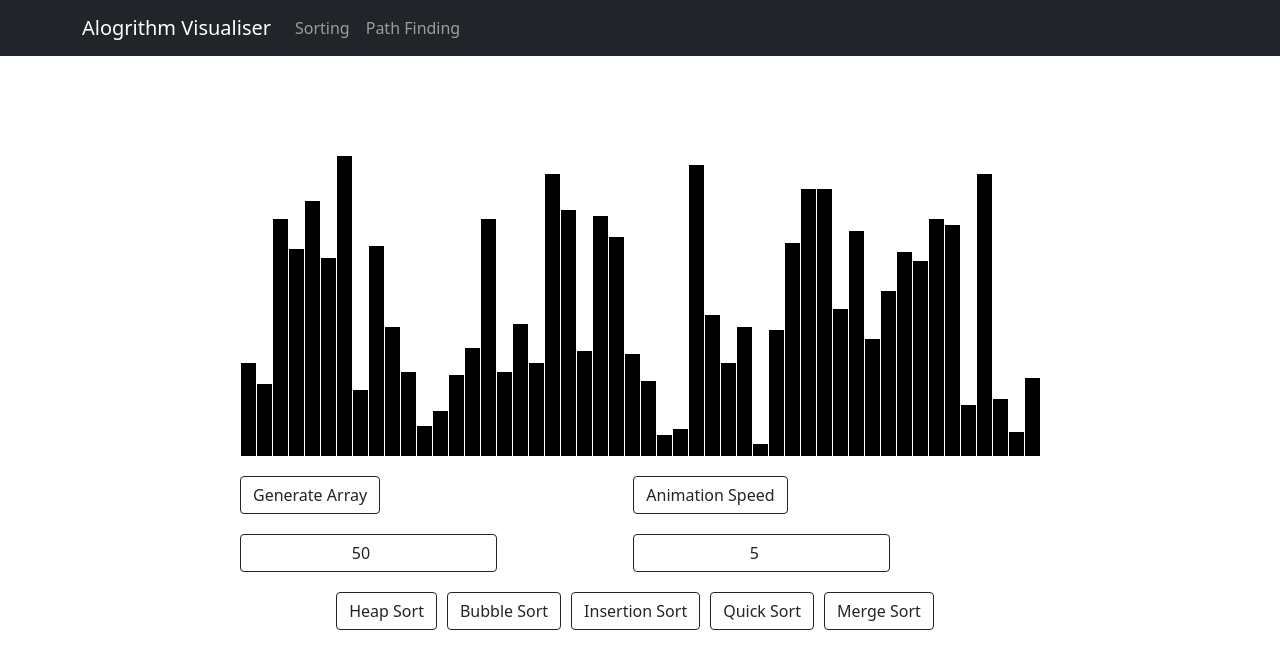
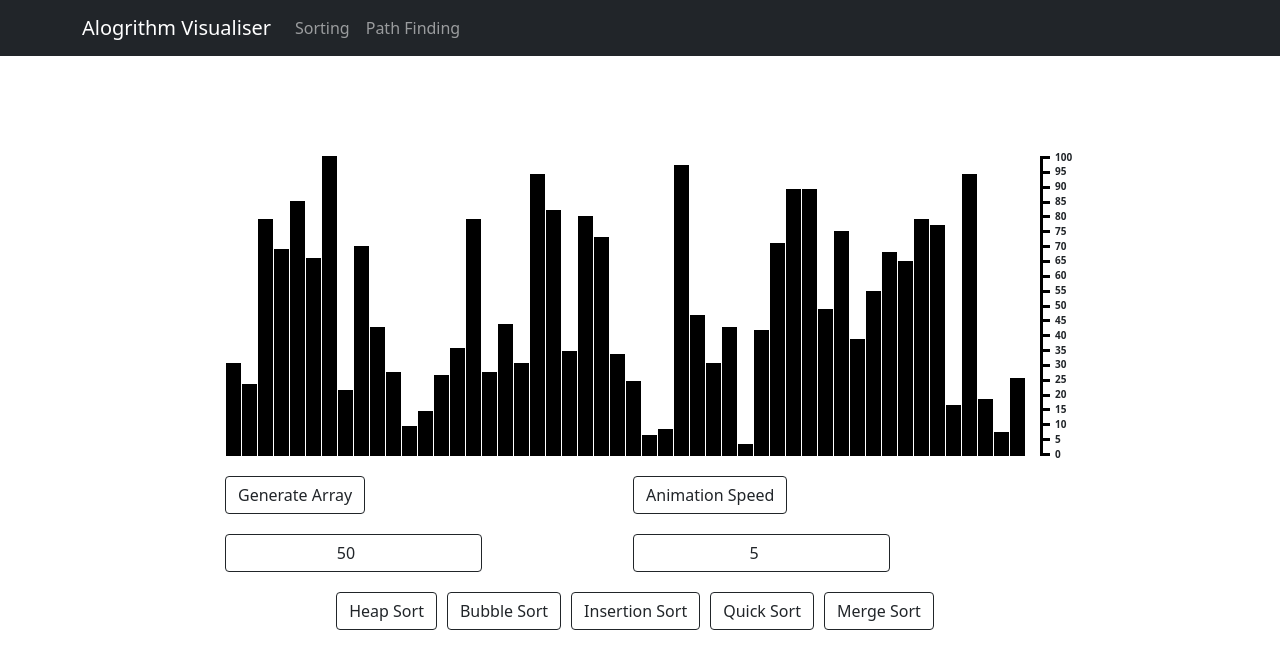
Before and after one commit to OliverSimonGH/Algorithm-Visualiser, a React (Create React App) app: page / in a window 1280 px wide. Shown: the top 668 px of the page. Built offline with nearby package versions, Linux system fonts and the light colour scheme.

Commit message:
created a measure bar on the side, so you can estimate the values of the bars, created with css and react and has a static height

```diff
--- a/src/Algorithm.js
+++ b/src/Algorithm.js
@@ -216,8 +216,14 @@ export default class Algorithm extends Component {
   };
 
   render() {
+    let measure = [];
+    for (let i = 0; i <= 20; i++) {
+      measure.push(<div className="measure-sidebar-layout" style={{top: `${((20 - i) * 5) * 0.99}%`, bottom: 100}}><div className="measure-sidebar"></div><div className="measure-sidebarnum">{i * 5}</div></div>)
+    }
+
     return (
       <div className="mainContainer">
+        <div className="ac">
         <div className="algorithmContainer">
           {this.state.arraySize &&
             this.state.array.map((bar, key) => {
@@ -230,6 +236,14 @@ export default class Algorithm extends Component {
                 ></div>
               );
             })}
+        </div>
+        <div className="measure">
+          <div className="measure-bar">
+            {measure.length && measure.map((value) => {
+              return value
+            })}
+          </div>
+        </div>
         </div>
         <div>
           <div className="button-spacing">
--- a/src/App.css
+++ b/src/App.css
@@ -6,7 +6,7 @@ html {
 .algorithmContainer {
   display: flex;
   height: 300px;
-  width: 100%;
+  width: 800px;
   text-align: center;
   /* border: 1px solid black; */
 }
@@ -27,7 +27,7 @@ html {
 
 .mainContainer {
   display: flex;
-  width: 800px;
+  width: 830px;
   margin: auto;
   margin-top: 100px;
   justify-content: center;
@@ -59,3 +59,46 @@ input {
   display: flex;
   justify-content: center;
 }
+
+.ac {
+  display: flex;
+  flex-direction: row;
+}
+
+.measure {
+  min-width: 30px;
+  height: auto;
+  font-size: 10px;
+  margin-left: 10px;
+}
+
+.measure-bar {
+  height: 100%;
+  width: 3px;
+  margin-left: 5px;
+  background-color: black;
+  position: relative;
+}
+
+.measure-sidebar {
+  height: 3px;
+  width: 10px;
+  background-color: black;
+  border: 1px solid black;
+  position: relative;
+}
+
+.measure-sidebarnum {
+  margin-left: 15px;
+  top: -6.5px;
+  font-weight: bold;
+}
+
+.measure-sidebar-layout > div{
+  display: inline;
+  position: absolute;
+}
+
+.measure-sidebar-layout{
+  position: absolute;
+}
```
